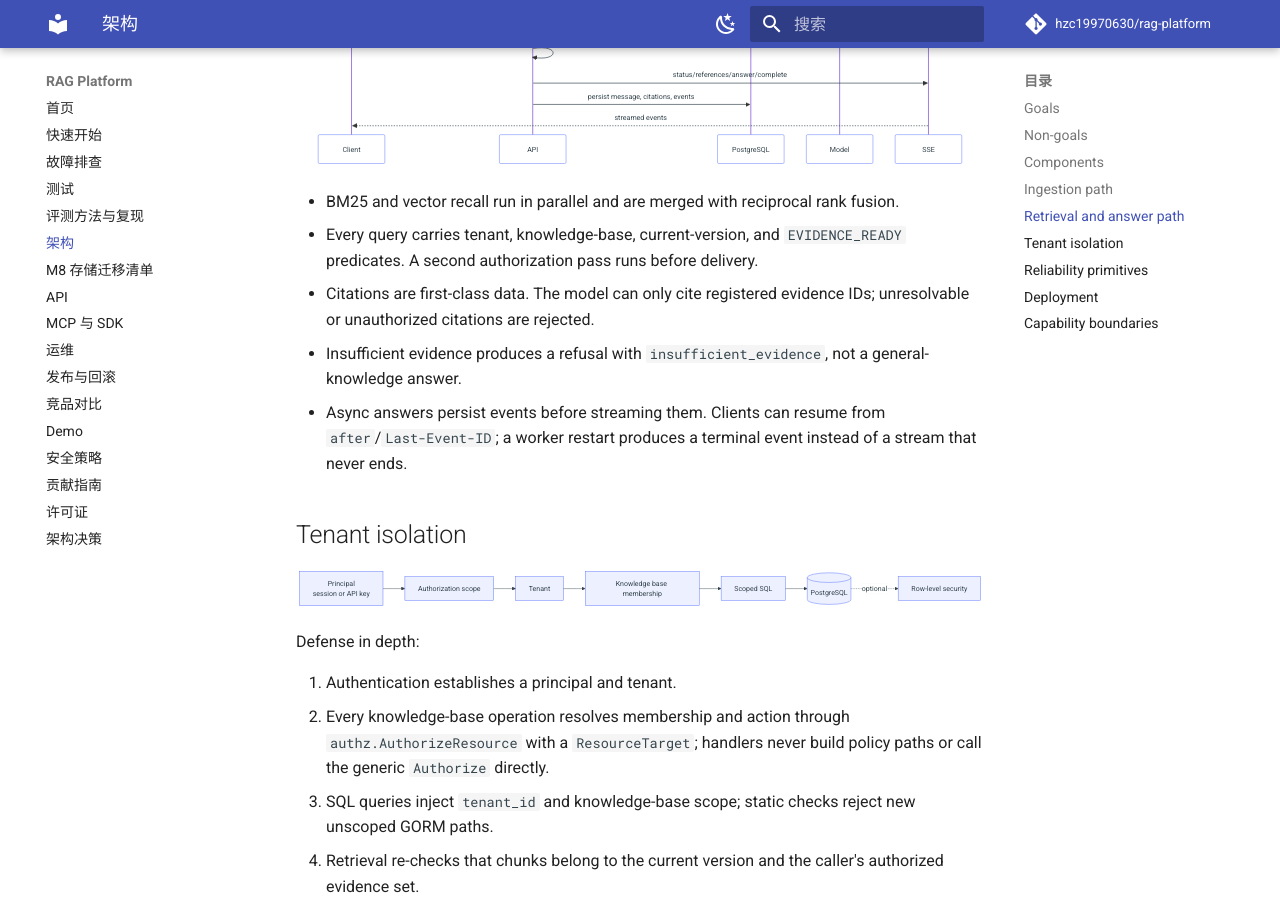
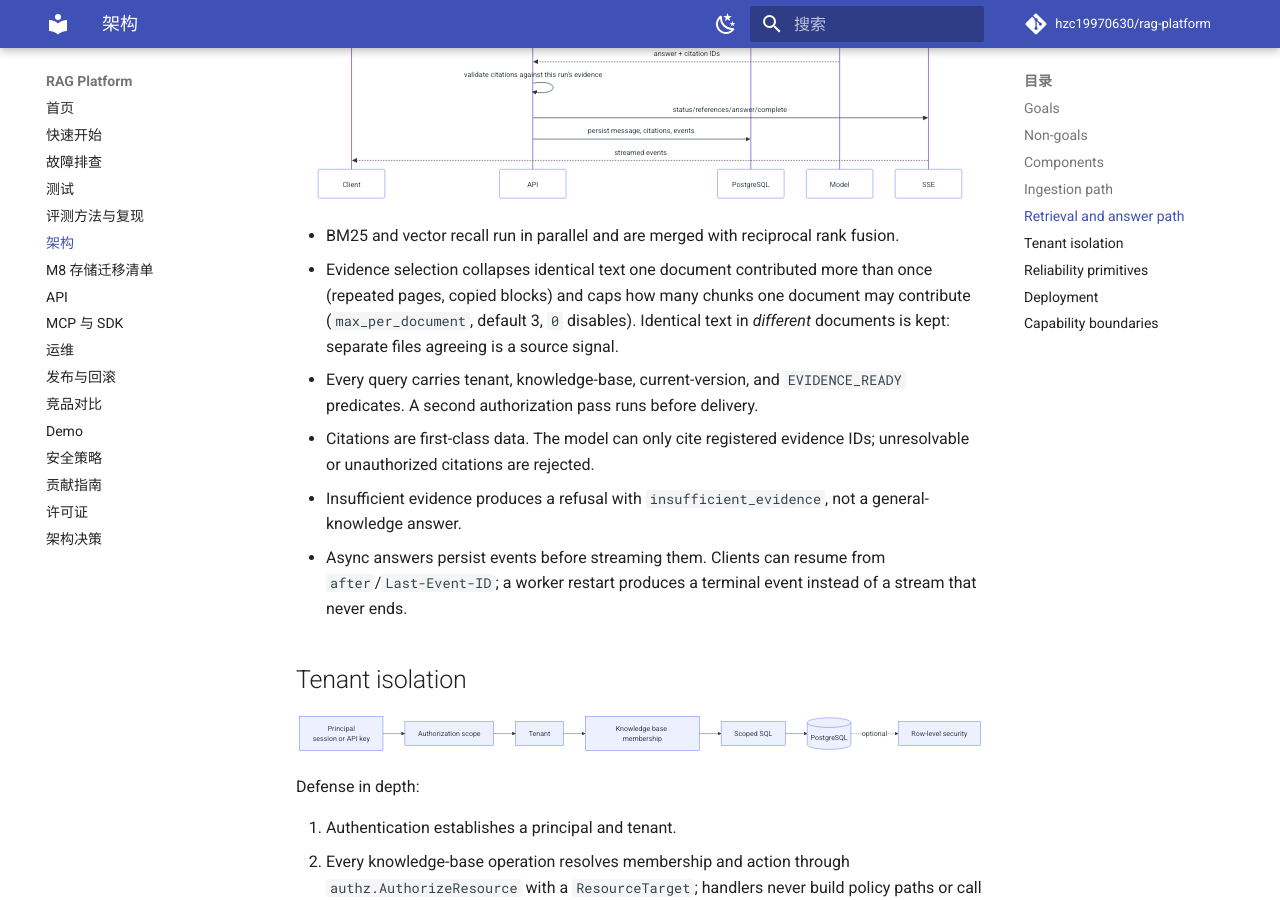
Before and after one commit to hzc19970630/rag-platform, an MkDocs documentation site: the page built from docs/architecture.md, in a window 1280 px wide and 900 px high, scrolled down 2861 px. Built offline with MkDocs 1.6.1 and Material for MkDocs 9.7.7, drawn with Linux system fonts in a browser that asks for light colours; comment, search, counter and statistics services are not loaded.

Commit message:
docs: 同步检索去重与单文档配额
CHANGELOG 记录检索证据去重与 max_per_document；DESIGN 补充参数、检索流程图与查询时序中的折叠/配额步骤；architecture/configuration/operations 同步说明与 evidence_dropped_total{reason} 指标口径。

````diff
--- a/docs/architecture.md
+++ b/docs/architecture.md
@@ -123,7 +123,8 @@ sequenceDiagram
     A->>A: authenticate + authorize KB
     A->>DB: BM25 recall (tenant/KB/current version/EVIDENCE_READY)
     A->>DB: vector recall (same scope)
-    A->>A: RRF fusion + dedupe
+    A->>A: RRF fusion + chunk dedupe
+    A->>A: collapse in-document duplicate text + per-document quota
     A->>A: optional rerank
     A->>DB: parent/neighbor expansion + final authorization
     A->>M: prompt with evidence only
@@ -135,6 +136,10 @@ sequenceDiagram
 ```
 
 - BM25 and vector recall run in parallel and are merged with reciprocal rank fusion.
+- Evidence selection collapses identical text one document contributed more than
+  once (repeated pages, copied blocks) and caps how many chunks one document may
+  contribute (`max_per_document`, default 3, `0` disables). Identical text in
+  *different* documents is kept: separate files agreeing is a source signal.
 - Every query carries tenant, knowledge-base, current-version, and
   `EVIDENCE_READY` predicates. A second authorization pass runs before delivery.
 - Citations are first-class data. The model can only cite registered evidence IDs;
````
Also changed, not shown: CHANGELOG.md (+1 -0 lines), DESIGN.md (+4 -3 lines), docs/configuration.md (+1 -1 lines), docs/operations.md (+1 -1 lines).
